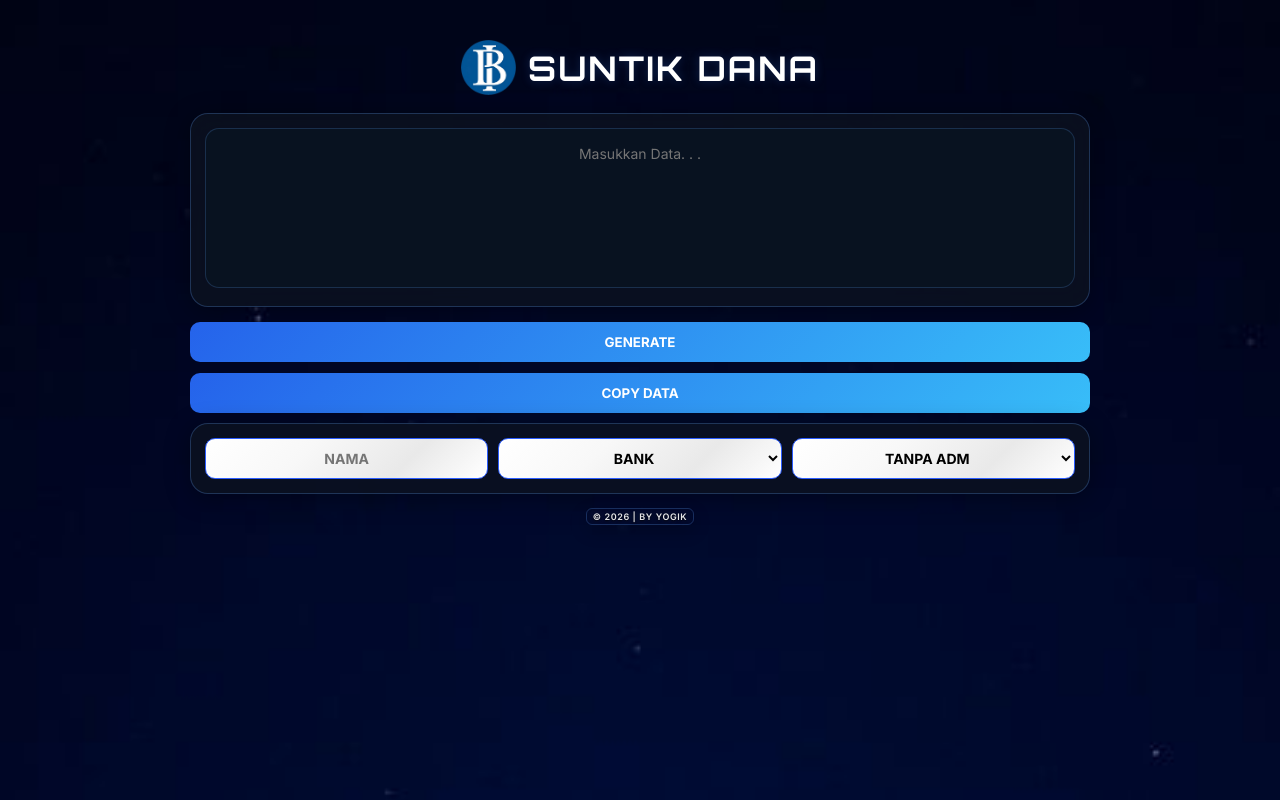
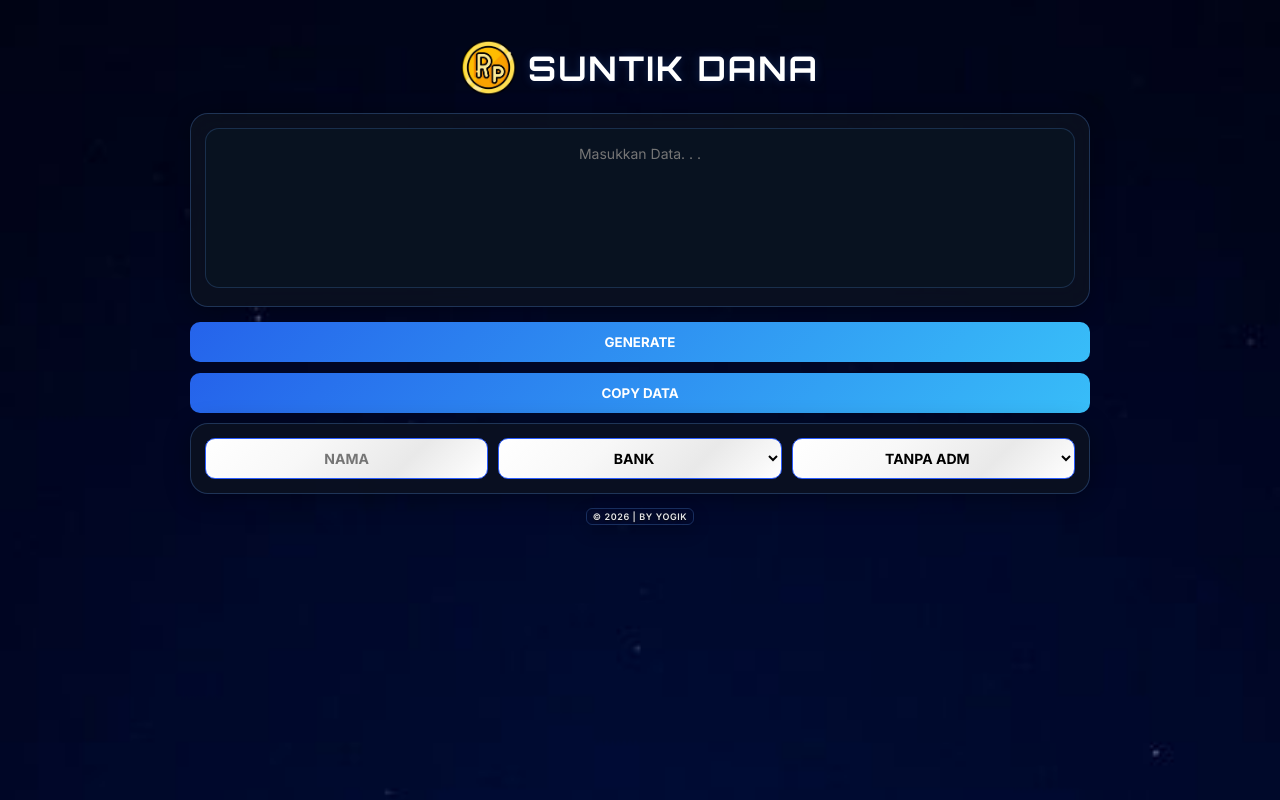
Before and after one commit to reksagikdev/suntikdana, a plain HTML site: page index.html in a window 1280 px wide. Shown: the top 800 px of the page. Drawn offline with Linux system fonts and the light colour scheme.

Commit message:
Update index.html

```diff
--- a/index.html
+++ b/index.html
@@ -304,7 +304,7 @@ th{
 <div class="container">
 
 <div class="title">
-	<img src="bg/gambar3.png" alt="Logo" class="title-logo">
+	<img src="bg/gambar4.png" alt="Logo" class="title-logo">
         SUNTIK DANA
     </div>
 	<div class="title-line"></div>
```
